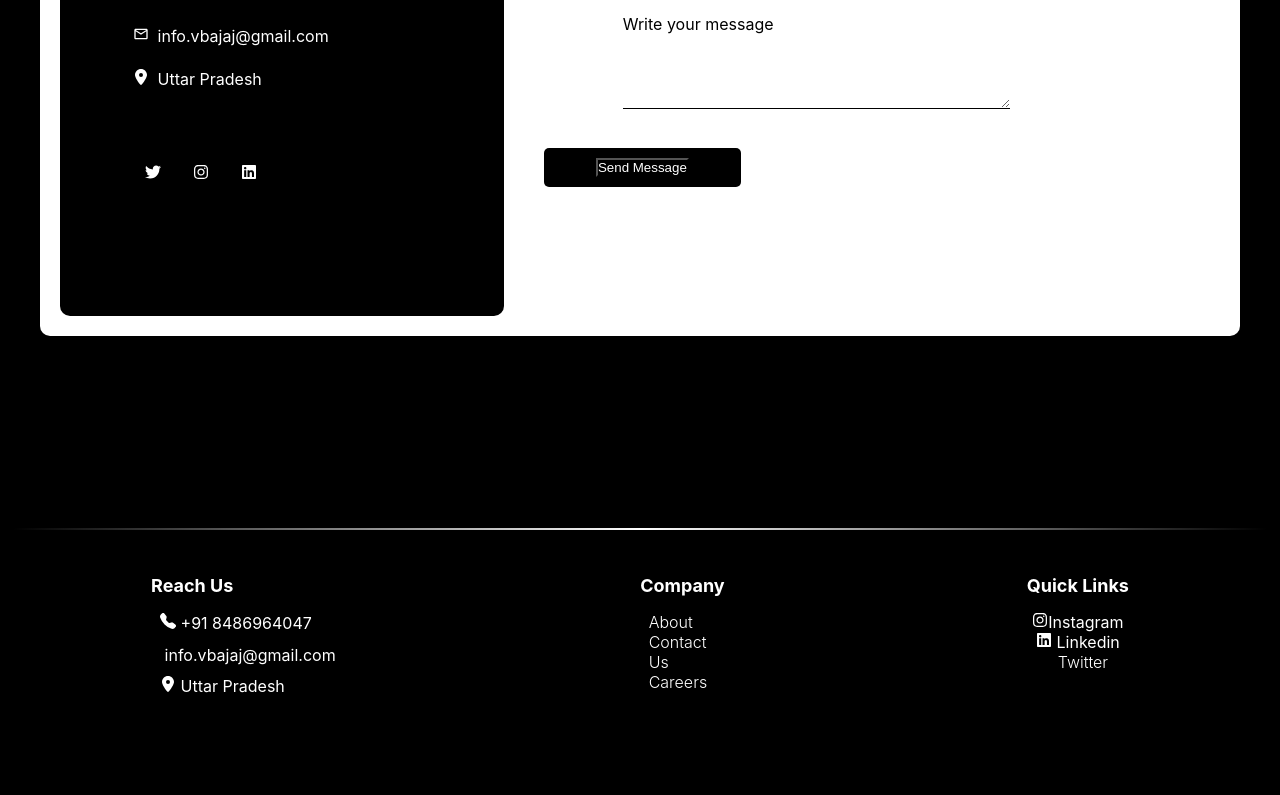
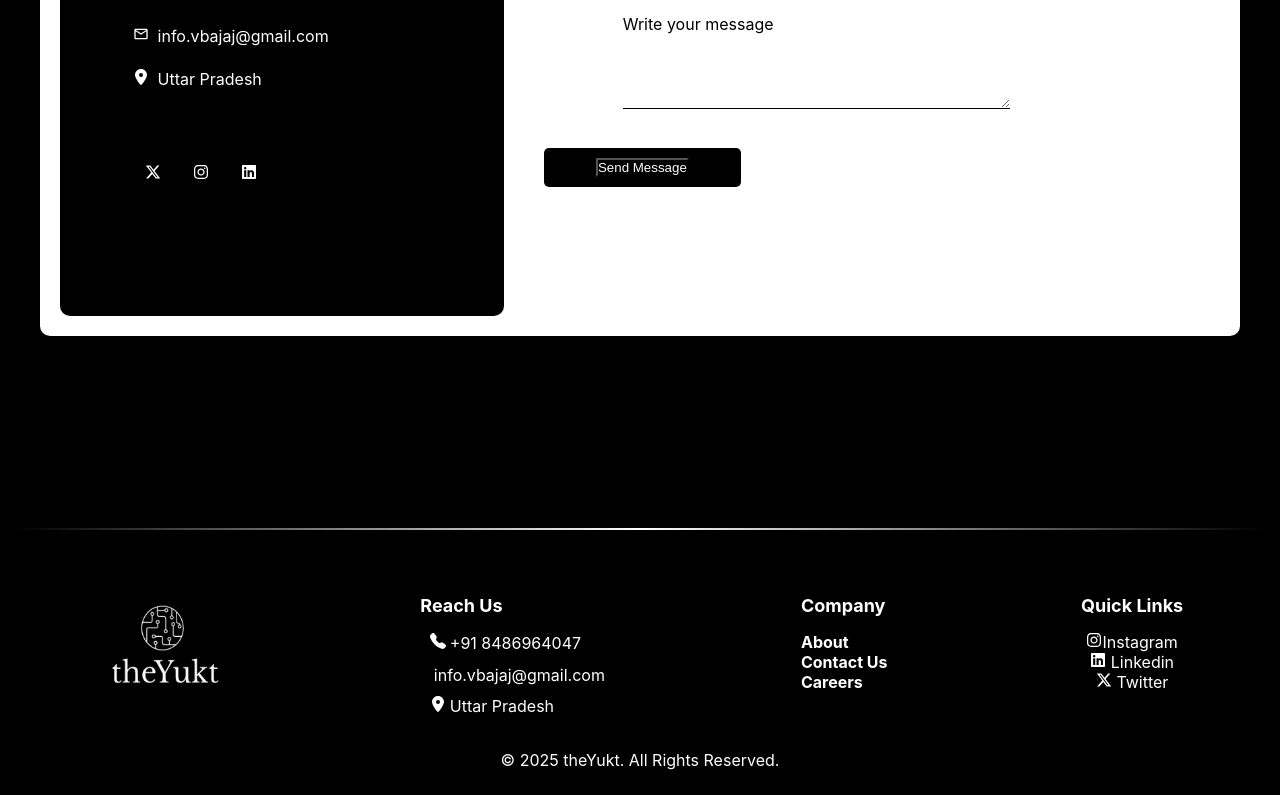
Before and after one commit to v-aibhavbajaj2520/theYukt, a React (Create React App) app: page / in a window 1280 px wide. Shown: the part 4862-5657 px from the top of the page. Before the commit the page ends 5587 px from the top, so only its background shows below. Built offline with nearby package versions, Linux system fonts and the light colour scheme; a web font is replaced by a local one.

Commit message:
Improved Footer
logo twitter replaced to X , footer improved

```diff
--- a/src/App.css
+++ b/src/App.css
@@ -577,6 +577,14 @@ footer {
   color: white;
   padding: 20px 0;
   display: flex;
+  flex-direction: column;
+}
+
+.foot-up {
+  background-color: #000000;
+  color: white;
+  padding: 20px 0;
+  display: flex;
   justify-content: space-around;
 }
 
@@ -616,3 +624,17 @@ h5{
   background-color: transparent;
   color: white;
 }
+
+#logo img{
+  height: 115px;
+  width: 130px;
+  font-size: 5px;
+}
+
+.foot-down {
+  background-color: #000000;
+  color: white;
+  padding: 5px 0;
+  display: flex;
+  justify-content: space-around;
+}
--- a/src/App.js
+++ b/src/App.js
@@ -1,6 +1,6 @@
 import React, { useState, useEffect } from "react";
 import ".//App.css";
-import { FaFacebook, FaTwitter, FaInstagram, FaLinkedin  } from "react-icons/fa";
+import { FaFacebook, FaInstagram, FaLinkedin  } from "react-icons/fa";
 import EventContainer from "./components/EventContainer";
 import StatsSection from "./components/StatsSection";
 import { EVENTS, SPONSOR } from "./config/constants";
@@ -9,7 +9,7 @@ import closeIcon from "./assets/close.png";
 import Sponsor from "./components/Sponsor";
 import { BsFillTelephoneFill } from "react-icons/bs";
 import { MdMailOutline } from "react-icons/md";
-import { FaLocationDot } from "react-icons/fa6";
+import { FaLocationDot, FaXTwitter  } from "react-icons/fa6";
 // import Glassmorphism from "./components/Glassmorphism";
 import { BrowserRouter as Router, Routes, Route } from "react-router-dom";
 import FloatingProjects from "./components/FloatingProjects";
@@ -226,7 +226,7 @@ function App() {
                 </div>
 
                 <div className="social-links">
-                <a href=""><FaTwitter/></a>
+                <a href=""><FaXTwitter/></a>
                 <a href="https://www.instagram.com/"><FaInstagram/></a>
                 <a href="https://www.linkedin.com/company/the-yukt/"><FaLinkedin/></a>
                 </div>
@@ -236,6 +236,10 @@ function App() {
 
       <hr className="hori-line"></hr>
       <footer>
+        <div className="foot-up">
+        <div id="logo">
+          <img src='logo.jpeg'/>
+        </div>
         <div className="left-side">
         <h3>Reach Us</h3>
                 <div className="type-fills">
@@ -251,16 +255,22 @@ function App() {
 
         <div className="mid-side">
         <h3>Company</h3>
-          <h5>About</h5>
-          <h5>Contact Us</h5>
-          <h5>Careers</h5>
+          <h4>About</h4>
+          <h4>Contact Us</h4>
+          <h4>Careers</h4>
         </div>
 
         <div className="right-side">
         <h3>Quick Links</h3>
         <a href="https://www.instagram.com/theyukt/"><FaInstagram/>Instagram</a>
           <a href="https://www.linkedin.com/company/the-yukt/"><FaLinkedin/> Linkedin</a>
-          <a><h5>Twitter</h5></a>
+          <a href="https://www.linkedin.com/company/the-yukt/"><FaXTwitter /> Twitter</a>
+        </div>
+
+        </div>
+
+        <div className="foot-down">
+          <p>© 2025 theYukt. All Rights Reserved.</p>
         </div>
 
       </footer>
```
